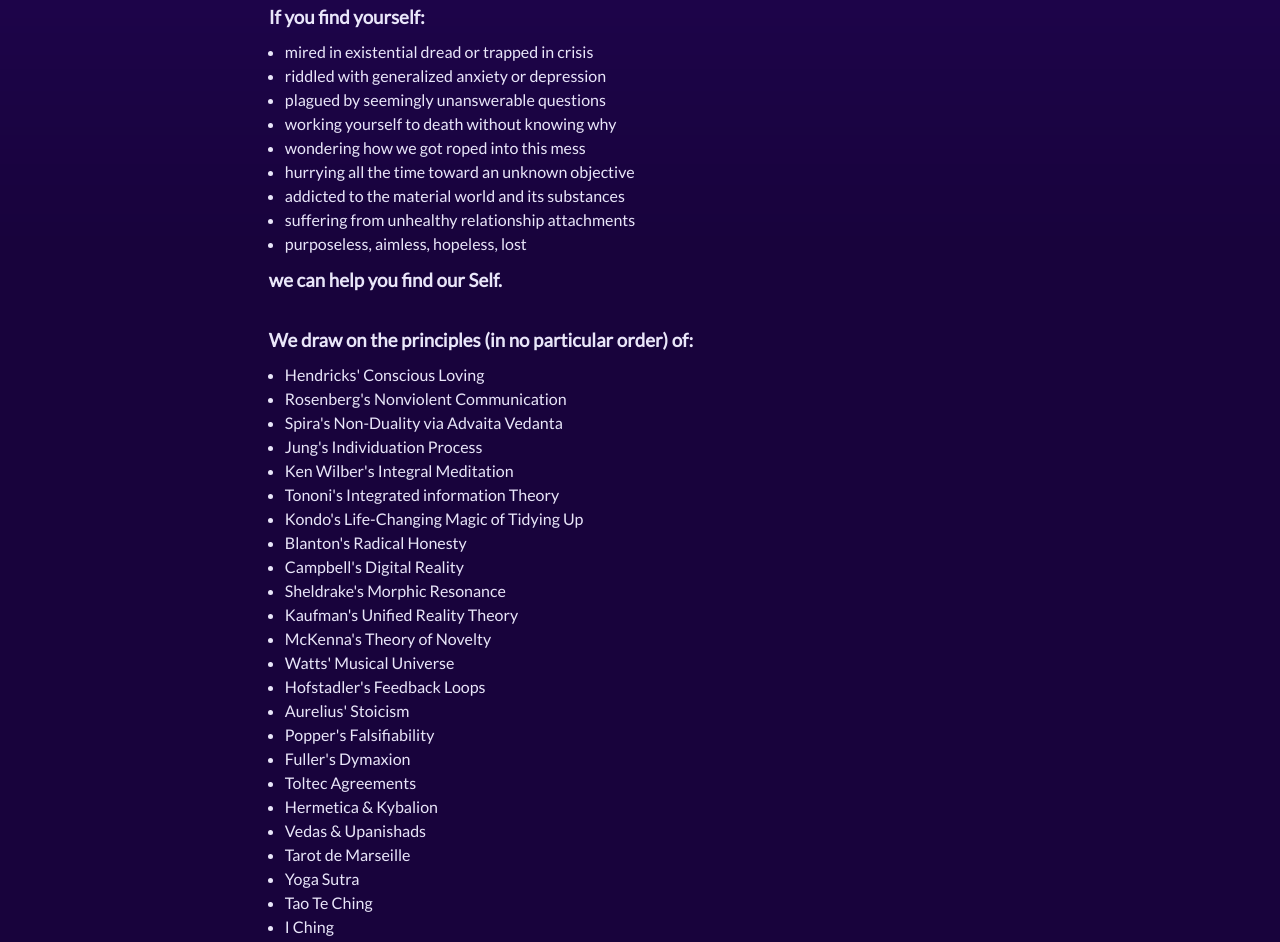
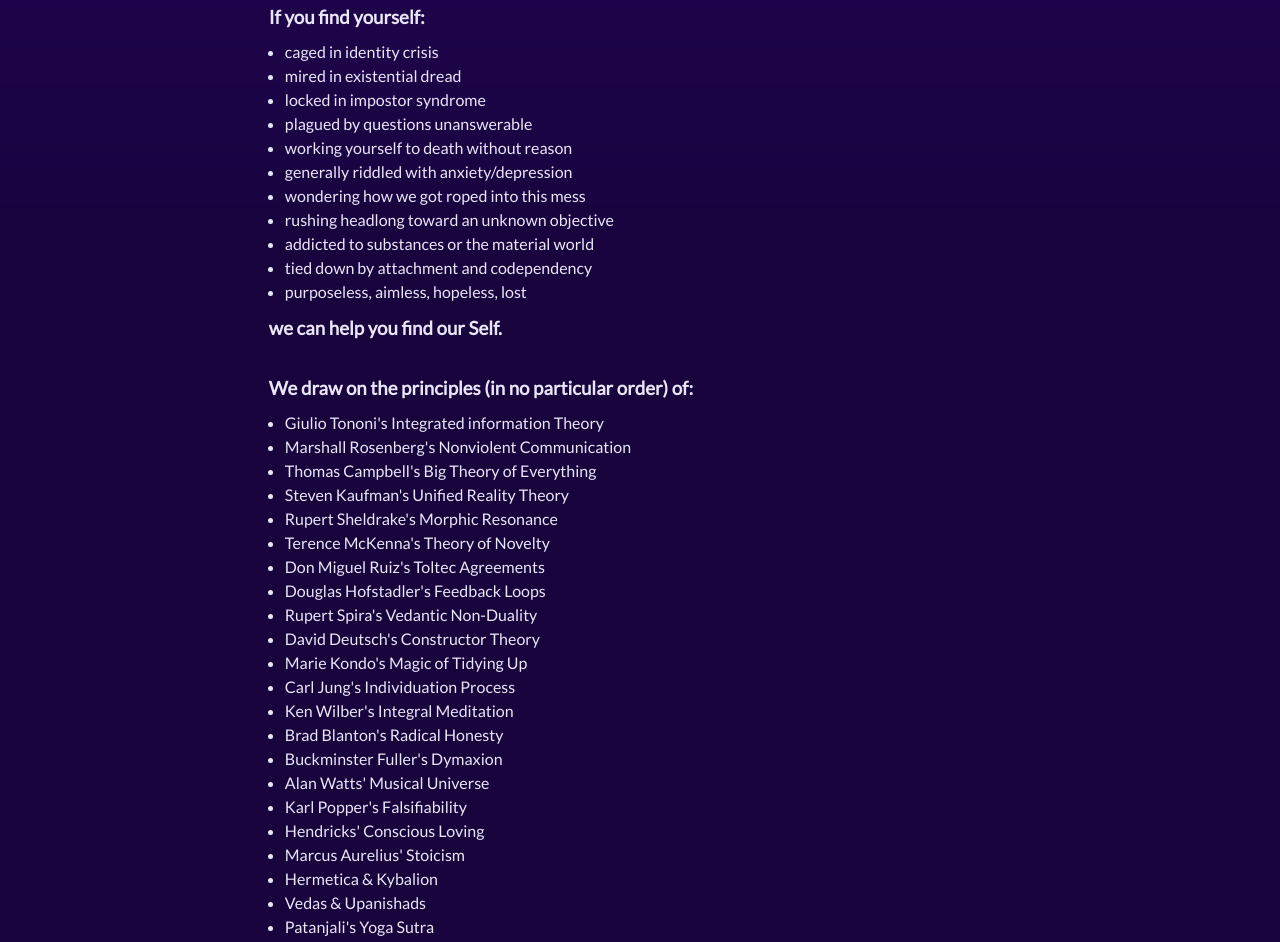
Before and after one commit to Atmanautica/atmanaut.us, a plain HTML site: page index.html in a window 1280 px wide. Shown: the part 957-1899 px from the top of the page. Drawn offline with nearby package versions, Linux system fonts and the light colour scheme.

Commit message:
ordering lists

```diff
--- a/index.html
+++ b/index.html
@@ -26,41 +26,44 @@
         for you.</p>
       <ul class="resources">
         <h3>If you find yourself:</h3>
-        <li>mired in existential dread or trapped in crisis</li>
-        <li>riddled with generalized anxiety or depression</li>
-        <li>plagued by seemingly unanswerable questions</li>
-        <li>working yourself to death without knowing why</li>
+	<li>caged in identity crisis</li>
+	<li>mired in existential dread</li>
+	<li>locked in impostor syndrome</li>
+        <li>plagued by questions unanswerable</li>
+        <li>working yourself to death without reason</li>
+        <li>generally riddled with anxiety/depression</li>
         <li>wondering how we got roped into this mess</li>
-        <li>hurrying all the time toward an unknown objective</li>
-        <li>addicted to the material world and its substances</li>
-        <li>suffering from unhealthy relationship attachments</li>
+        <li>rushing headlong toward an unknown objective</li>
+        <li>addicted to substances or the material world</li>
+        <li>tied down by attachment and codependency</li>
         <li>purposeless, aimless, hopeless, lost</li>
         <h3>we can help you find our Self.</h3>
       </ul>
       <ul class="resources">
         <h3>We draw on the principles (in no particular order) of:</h3>
+	<li>Giulio Tononi's Integrated information Theory</li>
+        <li>Marshall Rosenberg's Nonviolent Communication</li>
+        <li>Thomas Campbell's Big Theory of Everything</li>
+        <li>Steven Kaufman's Unified Reality Theory</li>
+        <li>Rupert Sheldrake's Morphic Resonance</li>
+        <li>Terence McKenna's Theory of Novelty</li>
+        <li>Don Miguel Ruiz's Toltec Agreements</li>
+        <li>Douglas Hofstadler's Feedback Loops</li>
+	<li>Rupert Spira's Vedantic Non-Duality</li>
+        <li>David Deutsch's Constructor Theory</li>
+        <li>Marie Kondo's Magic of Tidying Up</li>
+	<li>Carl Jung's Individuation Process</li>
+	<li>Ken Wilber's Integral Meditation</li>
+        <li>Brad Blanton's Radical Honesty</li>
+        <li>Buckminster Fuller's Dymaxion</li>
+        <li>Alan Watts' Musical Universe</li>
+        <li>Karl Popper's Falsifiability</li>
         <li>Hendricks' Conscious Loving</li>
-        <li>Rosenberg's Nonviolent Communication</li>
-	<li>Spira's Non-Duality via Advaita Vedanta</li>
-	<li>Jung's Individuation Process</li>
-	<li>Ken Wilber's Integral Meditation</li>
-	<li>Tononi's Integrated information Theory</li>
-        <li>Kondo's Life-Changing Magic of Tidying Up</li>
-        <li>Blanton's Radical Honesty</li>
-        <li>Campbell's Digital Reality</li>
-        <li>Sheldrake's Morphic Resonance</li>
-        <li>Kaufman's Unified Reality Theory</li>
-        <li>McKenna's Theory of Novelty</li>
-        <li>Watts' Musical Universe</li>
-        <li>Hofstadler's Feedback Loops</li>
-        <li>Aurelius' Stoicism</li>
-        <li>Popper's Falsifiability</li>
-        <li>Fuller's Dymaxion</li>
-        <li>Toltec Agreements</li>
+        <li>Marcus Aurelius' Stoicism</li>
         <li>Hermetica &amp; Kybalion</li>
         <li>Vedas &amp; Upanishads</li>
+        <li>Patanjali's Yoga Sutra</li>
         <li>Tarot de Marseille</li>
-        <li>Yoga Sutra</li>
         <li>Tao Te Ching</li>
         <li>I Ching</li>
       </ul>
```
